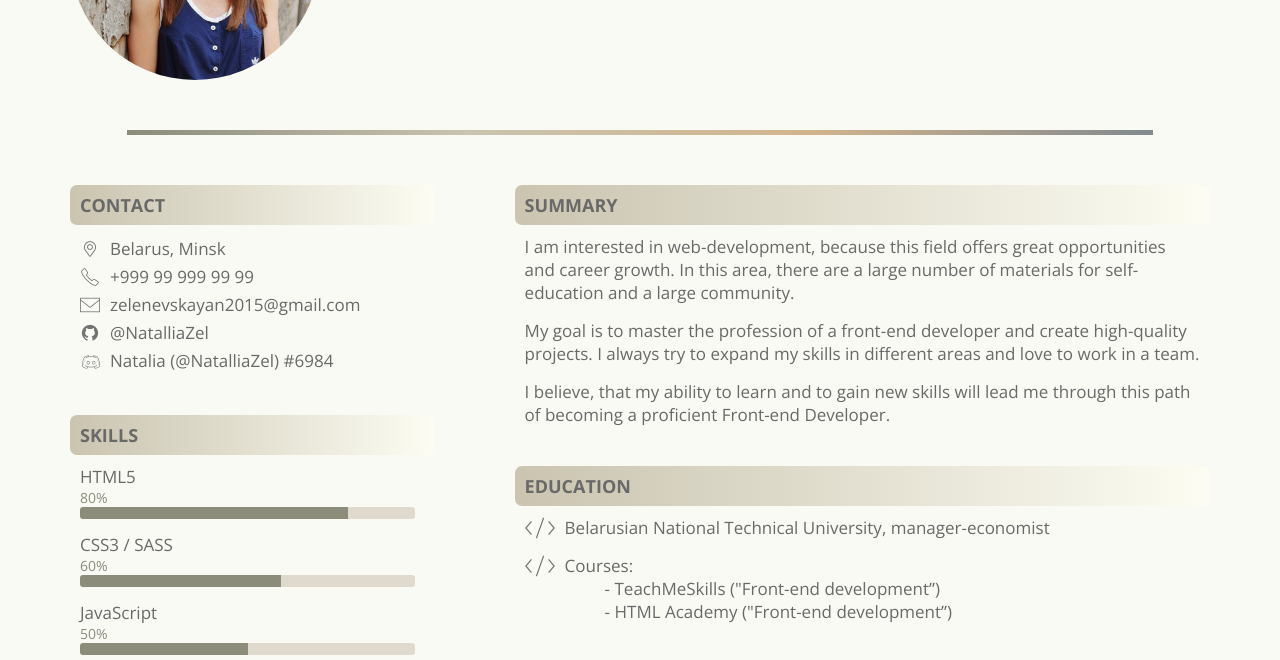
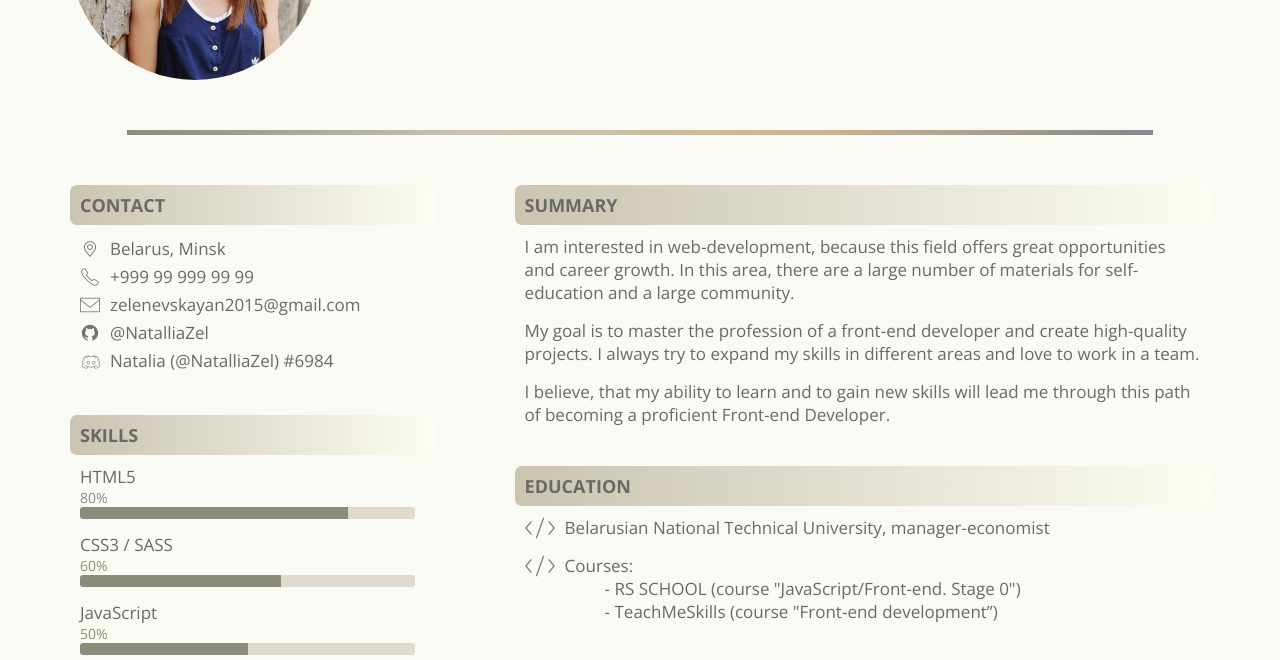
Before and after one commit to NatalliaZel/rsschool-cv, a plain HTML site: page index.html in a window 1280 px wide. Shown: the part 280-940 px from the top of the page. Drawn offline with Linux system fonts and the light colour scheme.

Commit message:
fix: change info about education

```diff
--- a/index.html
+++ b/index.html
@@ -158,13 +158,15 @@
                   Courses:
                   <ul class="education-list">
                     <li>
-                      <a href="https://teachmeskills.by/" target="_blank"
-                        >- TeachMeSkills ("Front-end development”)</a
+                      <a
+                        href="https://app.rs.school/certificate/r28ci3wj"
+                        target="_blank"
+                        >- RS SCHOOL (course "JavaScript/Front-end. Stage 0")</a
                       >
                     </li>
                     <li>
-                      <a href="https://htmlacademy.ru/" target="_blank"
-                        >- HTML Academy ("Front-end development”)</a
+                      <a href="https://teachmeskills.by/" target="_blank"
+                        >- TeachMeSkills (course "Front-end development”)</a
                       >
                     </li>
                   </ul>
```
